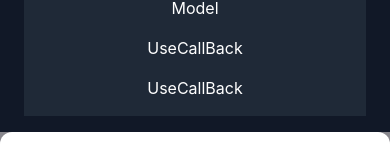
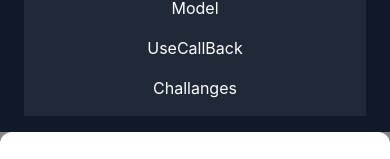
Before and after one commit to vimal336/inter-pre, a React (Vite) app: page /Redux in a window 390 px wide. Both pictures are taken after a click on the button 36 px from the left and 28 px from the top of the page. Shown: the part 460-619 px from the top of the page. Built offline with nearby package versions, Linux system fonts and the light colour scheme.

Commit message:
problem solving

```diff
--- a/src/NavBar.jsx
+++ b/src/NavBar.jsx
@@ -91,7 +91,7 @@ const Navbar = () => {
             <li><Link to="/TaskManager" className="hover:text-gray-400" onClick={() => setIsOpen(false)}>CRUD</Link></li>
             <li><Link to="/BoxModel" className="hover:text-gray-400" onClick={() => setIsOpen(false)}>Model</Link></li>
             <li><Link to="/Challanges" className="hover:text-gray-400" onClick={() => setIsOpen(false)}>UseCallBack</Link></li>
-            <li><Link to="/useCallBack" className="hover:text-gray-400" onClick={() => setIsOpen(false)}>UseCallBack</Link></li>
+            <li><Link to="/useCallBack" className="hover:text-gray-400" onClick={() => setIsOpen(false)}>Challanges</Link></li>
             {/* <li><Link to="/use-state-hook" className="hover:text-gray-400" onClick={() => setIsOpen(false)}>UseState</Link></li>
             <li><Link to="/use-reducer" className="hover:text-gray-400" onClick={() => setIsOpen(false)}>UseReduce</Link></li>
             <li><Link to="/use-effect-hook" className="hover:text-gray-400" onClick={() => setIsOpen(false)}>UseEffect</Link></li>
```
